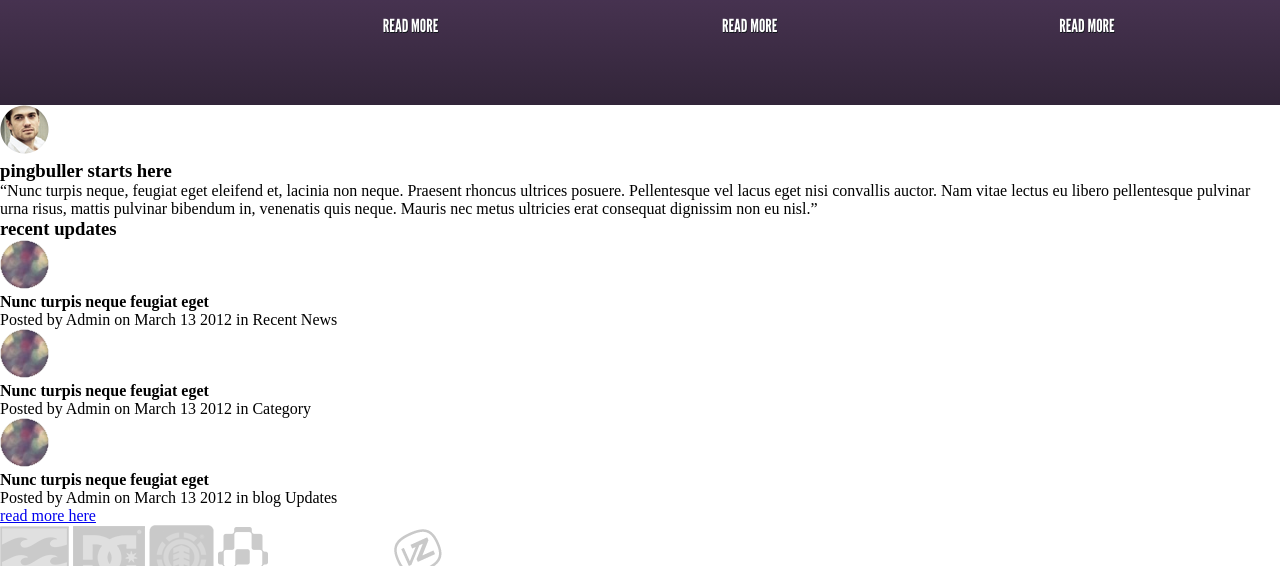
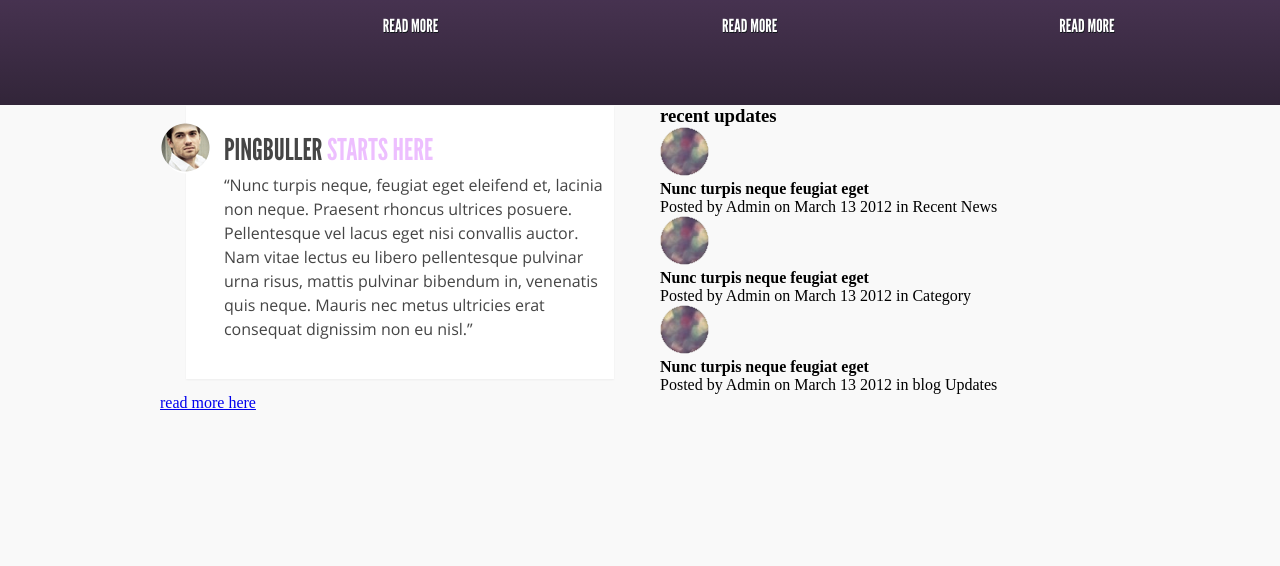
Before and after one commit to Imperceptible/home_work_7-8-9, a plain HTML site: page index.html in a window 1280 px wide. Shown: the part 1083-1649 px from the top of the page. Drawn offline with Linux system fonts and the light colour scheme.

Commit message:
сделал правую часть блога

```diff
--- a/css/style.css
+++ b/css/style.css
@@ -224,42 +224,81 @@ header {
     left: 59px;
     top: 78px;
 }
-/*.category__content__wrap_1 {*/
-     /*top: -8px;*/
-     /*left: 160px;*/
- /*}*/
-/*.category__content__wrap_2 {*/
-    /*top: -8px;*/
-    /*left: 164px;*/
-/*}*/
-/*.category__content__wrap_3 {*/
-    /*top: -8px;*/
-    /*left: 164px;*/
-/*}*/
+ /*----конец контент----*/
+/*------второй блок контента, блог-----*/
 
+.blog {
+    position: relative;
+    height: 607px;
+    margin: 0 auto;
+    background-color: #f9f9f9;
+}
 
-/*!*--спрайты--*!*/
-/*.category__content__note {*/
-    /*position: absolute;*/
-    /*background: url("../images/icon_little.png") 0 0 no-repeat;*/
-    /*height: 30px;*/
-    /*width: 30px;*/
-    /*left: 802px;*/
-    /*top: 81px;*/
-/*}*/
-/*.category__content__wrench {*/
-    /*position: absolute;*/
-    /*background: url("../images/icon_little.png") -64px 0 no-repeat;*/
-    /*height: 30px;*/
-    /*width: 30px;*/
-    /*left: 127px;*/
-    /*top: 81px;*/
-/*}*/
-/*.category__content__message {*/
-    /*position: absolute;*/
-    /*background: url("../images/icon_little.png") -31px 0 no-repeat;*/
-    /*height: 30px;*/
-    /*width: 30px;*/
-    /*left: 465px;*/
-    /*top: 82px;*/
-/*}*/
+.blog__content {
+    position: relative;
+    width: 960px;
+    height: 487px;
+    margin: 0 auto;
+}
+/*--блог левая часть--*/
+.blog__content__main {
+    float: left;
+    position: relative;
+    width: 500px;
+    height: 273px;
+}
+/*--аватарка*/
+.blog__content__main > img {
+    position: absolute;
+    left: 1px;
+    top: 18px;
+    z-index: 1;
+}
+
+.blog__content__main__block {
+    position: relative;
+    width: 390px;
+    height: 100%;
+    overflow: hidden;
+    background-color: white;
+    box-shadow: 0 1px 2px rgba(0, 0, 0, 0.05);
+    padding-left: 38px;
+    /*padding-top: 20px;*/
+    left: 26px;
+    top: 1px;
+}
+.blog__content__main::after {
+    display: block;
+    position: absolute;
+    float: right;
+    content: " ";
+    width: 0;
+    height: 0;
+    border-top: 20px solid rgba(255, 255, 255, 0.05);
+    border-left: 20px solid transparent;
+    right: 88px;
+}
+
+.blog__content__main__block > h3 {
+    padding-top: 20px;
+    text-shadow: 0.5px 0.9px 0 white;
+    color: #454545;
+    font-family: League_Gothic;
+    font-size: 30px;
+    font-weight: 400;
+    line-height: 47px;
+    text-transform: uppercase;
+}
+
+.blog__content__main__block > h3 > span {
+    color: #edbfff;
+}
+
+.blog__content__main__block > p {
+    text-shadow: 0.5px 0.9px 0 white;
+    color: #454545;
+    font-family: Open_Sans;
+    font-size: 16px;
+    font-weight: 300;
+    line-height: 24px;
+}
--- a/index.html
+++ b/index.html
@@ -52,19 +52,18 @@
                     <a href="#">read more</a>
                     <div class="category__content__block__ico"></div>
                 </div>
-
-                <!--<div class="category__content__message"></div>-->
-                <!--<div class="category__content__note"></div>-->
             </div>
-
         </div>
         <div class="blog clearfix"><!--средний блок-->
-            <div class="blog__main">
+            <div class="blog__content">
+                <div class="blog__content__main">
                     <img src="images/men.png" alt="men">
+                    <div class="blog__content__main__block">
                         <h3>pingbuller <span>starts here</span></h3>
                         <p>“Nunc turpis neque, feugiat eget eleifend et, lacinia non neque. Praesent rhoncus ultrices posuere. Pellentesque vel lacus eget nisi convallis auctor. Nam vitae lectus eu libero pellentesque pulvinar urna risus, mattis pulvinar bibendum in, venenatis quis neque. Mauris nec metus ultricies erat consequat dignissim non eu nisl.”</p>
                     </div>
-            <div class="blog__recenty">
+                    </div>
+                <div class="blog__content__recenty">
                     <h3>recent updates</h3>
                     <figure class="blog__recently__item first">
                         <img src="images/Layer76.png">
@@ -88,6 +87,7 @@
                         </figcaption>
                     </figure>
                     <a href="#">read more here</a>
+                </div>
             </div>
             <div class="blog__icons">
                 <a href="#"><img src="images/1.png" alt="img"></a>
```
Lines whose indentation alone changed are shown as unchanged.
